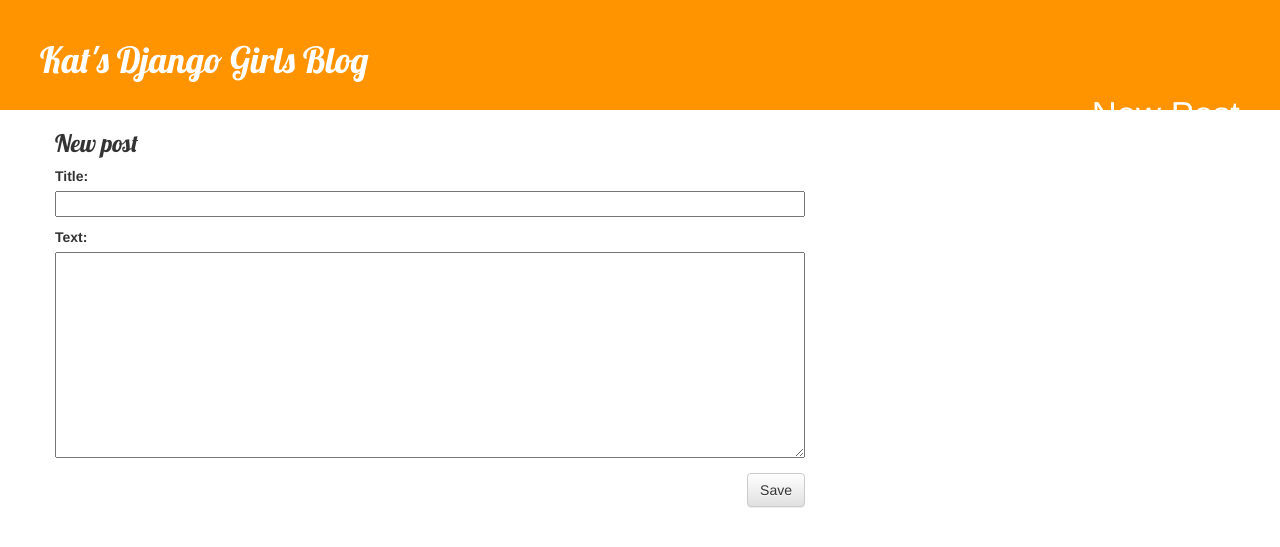
After one commit to katreinhart/djangotutorial, a Django app: page /post/new/ in a window 1280 px wide. The commit adds this page. Shown: the top 547 px of the page. Run offline with Django 3.2, Linux system fonts and the light colour scheme; the visitor is signed in with stand-in values (Sample User, id 1); some libraries are stand-ins or nearby versions.

Commit message:
Add views to create/edit blog post

```diff
--- /dev/null
+++ b/blog/forms.py
@@ -0,0 +1,8 @@
+from django import forms
+from .models import Post
+
+class PostForm(forms.ModelForm):
+
+    class Meta:
+        model = Post
+        fields = ('title', 'text',)
--- a/blog/static/css/blog.css
+++ b/blog/static/css/blog.css
@@ -34,7 +34,7 @@ h1, h2, h3, h4 {
   width: 100%;
 }
 
-.top-menu, .top-menu:hoveer, .top-menu:visited {
+.top-menu, .top-menu:hover, .top-menu:visited {
   color: #fff;
   float: right;
   font-size: 26pt;
--- a/blog/templates/blog/base.html
+++ b/blog/templates/blog/base.html
@@ -13,6 +13,9 @@
   <body>
     <div class="page_header">
         <h1><a href="">Kat's Django Girls Blog</a></h1>
+        {% if user.is_authenticated %}
+        <a href="{% url 'post_new' %}" class="top-menu"><span class="fa fa-plus">New Post</span></a>
+        {% endif %}
     </div>
     <div class="content container">
       <div class="row">
--- a/blog/templates/blog/post_detail.html
+++ b/blog/templates/blog/post_detail.html
@@ -7,6 +7,9 @@
         {{ post.published_date }}
       </div>
     {% endif %}
+    {% if user.is_authenticated %}
+    <a class="btn btn-default" href="{% url 'post_edit' pk=post.pk %}"><span class="fa fa-pencil">Edit</span></a>
+    {% endif %}
     <h3>{{ post.title }}</h3>
     <p>{{ post.text|linebreaksbr }}</p>
   </div>
--- /dev/null
+++ b/blog/templates/blog/post_edit.html
@@ -0,0 +1,9 @@
+{% extends 'blog/base.html' %}
+
+{% block content %}
+  <h3>New post</h3>
+  <form class="post-form" method="POST"> {% csrf_token %}
+    {{ form.as_p }}
+    <button type="submit" class="save btn btn-default" name="button">Save</button>
+  </form>
+{% endblock %}
--- a/blog/urls.py
+++ b/blog/urls.py
@@ -4,4 +4,6 @@ from . import views
 urlpatterns = [
     url(r'^$', views.post_list, name='post_list'),
     url(r'^post/(?P<pk>\d+)/$', views.post_detail, name='post_detail'),
+    url(r'^post/new/$', views.post_new, name='post_new'),
+    url(r'^post/(?P<pk>\d+)/edit/$', views.post_edit, name='post_edit'),
 ]
--- a/blog/views.py
+++ b/blog/views.py
@@ -1,6 +1,7 @@
-from django.shortcuts import render, get_object_or_404
+from django.shortcuts import render, get_object_or_404, redirect
 from django.utils import timezone
 from .models import Post
+from .forms import PostForm
 
 def post_list(request):
     posts = Post.objects.filter(published_date__lte=timezone.now()).order_by('published_date')
@@ -9,3 +10,30 @@ def post_list(request):
 def post_detail(request, pk):
     post = get_object_or_404(Post, pk=pk)
     return render(request, 'blog/post_detail.html', {'post': post})
+
+def post_new(request):
+    if request.method == 'POST':
+        form = PostForm(request.POST)
+        if form.is_valid():
+            post = form.save(commit=False)
+            post.author = request.user
+            post.published_date = timezone.now()
+            post.save()
+            return redirect('post_detail', pk=post.pk)
+    else:
+        form = PostForm()
+    return render(request, 'blog/post_edit.html', {'form': form})
+
+def post_edit(request, pk):
+    post = get_object_or_404(Post, pk=pk)
+    if request.method == 'POST':
+        form = PostForm(request.POST, instance=post)
+        if form.is_valid():
+            post = form.save(commit=False)
+            post.author = request.user
+            post.published_date = timezone.now()
+            post.save()
+            return redirect('post_detail', pk=post.pk)
+    else:
+        form = PostForm(instance=post)
+    return render(request, 'blog/post_edit.html', {'form': form})
```
